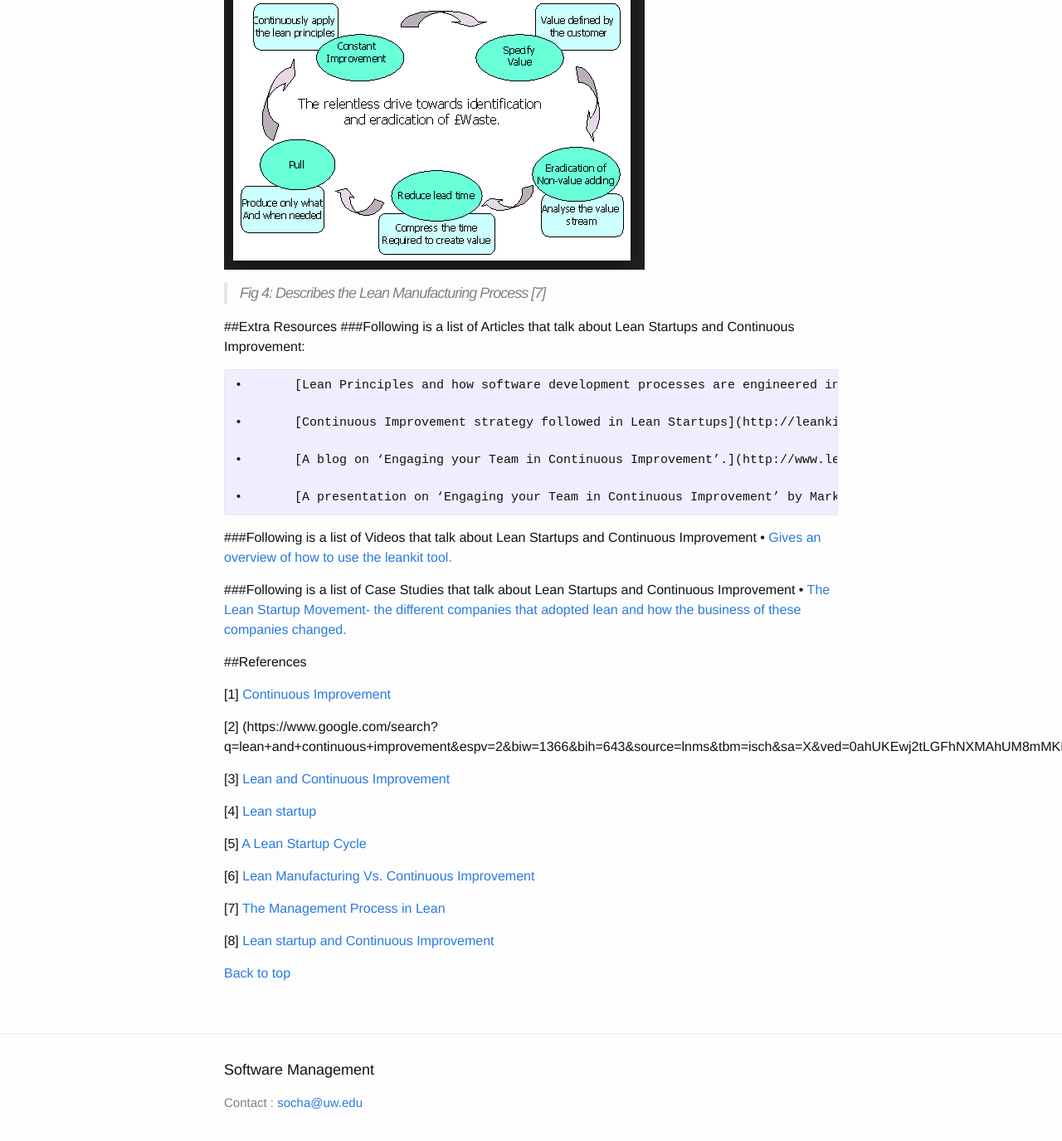
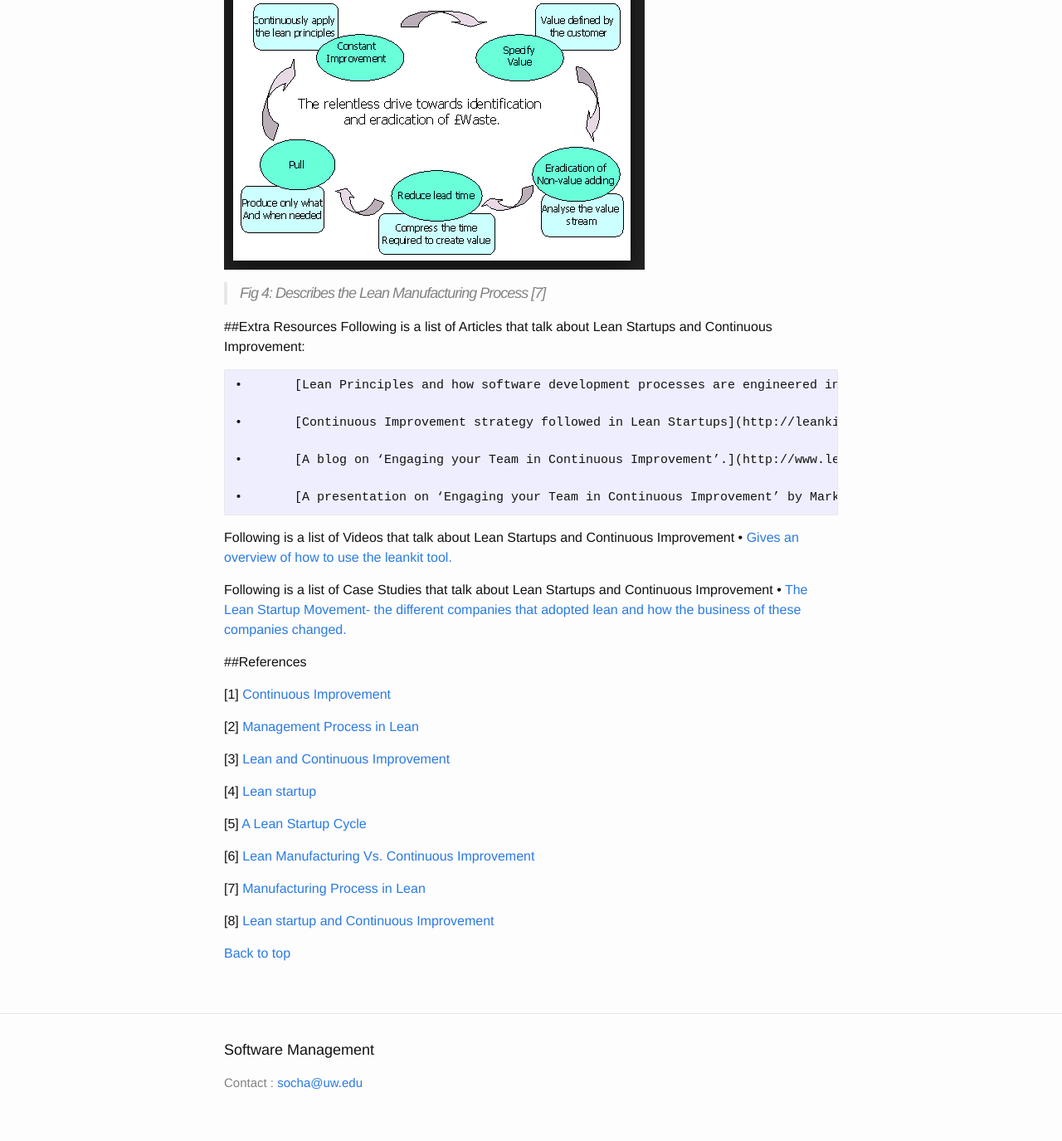
Before and after one commit to css566/css566.github.io, a Jekyll site: the page built from _posts/2016-05-12-Lean-Startups_and_CI.md, in a window 1280 px wide and 1400 px high, scrolled down 3659 px. Shown: the top 1375 px of the window at 83% size. Built offline with Jekyll 4.4.1, drawn with Linux system fonts in a browser that asks for light colours; comment, search, counter and statistics services are not loaded; some of the changed text lies outside the part shown.

Commit message:
Update 2016-05-12-Lean-Startups_and_CI.md

```diff
--- a/_posts/2016-05-12-Lean-Startups_and_CI.md
+++ b/_posts/2016-05-12-Lean-Startups_and_CI.md
@@ -57,7 +57,7 @@ title: Lean Startups and Continuous Improvement
   > Fig 4: Describes the Lean Manufacturing Process [7]
 
 ##Extra Resources
-  ###Following is a list of Articles that talk about Lean Startups and Continuous Improvement:
+  Following is a list of Articles that talk about Lean Startups and Continuous Improvement:
 
     •	[Lean Principles and how software development processes are engineered in Lean Startups.](http://theleanstartup.com/principles)
 
@@ -68,11 +68,11 @@ title: Lean Startups and Continuous Improvement
     •	[A presentation on ‘Engaging your Team in Continuous Improvement’ by Mark Graban.](http://www.slideshare.net/LeanStartupConf/engaging-your-team-in-continuous-improvement)
 
 
-  ###Following is a list of Videos that talk about Lean Startups and Continuous Improvement
+  Following is a list of Videos that talk about Lean Startups and Continuous Improvement
     •	[Gives an overview of how to use the leankit tool.](http://leankit.com/product/)
 
 
-  ###Following is a list of Case Studies that talk about Lean Startups and Continuous Improvement
+  Following is a list of Case Studies that talk about Lean Startups and Continuous Improvement
     •	[The Lean Startup Movement- the different companies that adopted lean and how the business of these companies changed.](http://theleanstartup.com/casestudies#dropbox)
 
 
@@ -80,7 +80,7 @@ title: Lean Startups and Continuous Improvement
 
   [1] [Continuous Improvement](http://www.lean-manufacturing-junction.com/lean-manufacturing-principles.html)
 
-  [2]	(https://www.google.com/search?q=lean+and+continuous+improvement&espv=2&biw=1366&bih=643&source=lnms&tbm=isch&sa=X&ved=0ahUKEwj2tLGFhNXMAhUM8mMKHRvqCRYQ_AUIBygC#imgrc=RQ1N4m6P0xm0eM%3A)
+  [2]	[Management Process in Lean](https://www.google.com/search?q=lean+and+continuous+improvement&espv=2&biw=1366&bih=643&source=lnms&tbm=isch&sa=X&ved=0ahUKEwj2tLGFhNXMAhUM8mMKHRvqCRYQ_AUIBygC#imgrc=RQ1N4m6P0xm0eM%3A)
 
   [3]	[Lean and Continuous Improvement](http://www.nist.gov/mep/services/continuous-improvement/)
 
@@ -90,7 +90,7 @@ title: Lean Startups and Continuous Improvement
 
   [6]	[Lean Manufacturing Vs. Continuous Improvement](https://www.isixsigma.com/community/blogs/leanci/)
 
-  [7]	[The Management Process in Lean](https://www.google.com/search?q=lean+manufacturing+and+continuous+improvement&espv=2&biw=1366&bih=643&source=lnms&tbm=isch&sa=X&ved=0ahUKEwi3otX1i9XMAhUX4mMKHe4NDwMQ_AUIBygC#imgrc=hN06e3ttYFmkkM%3A)
+  [7]	[Manufacturing Process in Lean](https://www.google.com/search?q=lean+manufacturing+and+continuous+improvement&espv=2&biw=1366&bih=643&source=lnms&tbm=isch&sa=X&ved=0ahUKEwi3otX1i9XMAhUX4mMKHe4NDwMQ_AUIBygC#imgrc=hN06e3ttYFmkkM%3A)
 
   [8] [Lean startup and Continuous Improvement](https://www.google.com/search?q=lean+manufacturing+and+continuous+improvement&espv=2&biw=1366&bih=643&site=webhp&source=lnms&tbm=isch&sa=X&ved=0ahUKEwjTiaawv9XMAhUU4GMKHUtjBtcQ_AUIBygC#tbm=isch&q=leading+daily+improvement+katie)
 
```
Also changed, not shown: other parts of _posts/2016-05-12-Lean-Startups_and_CI.md (+1 -1 lines).
